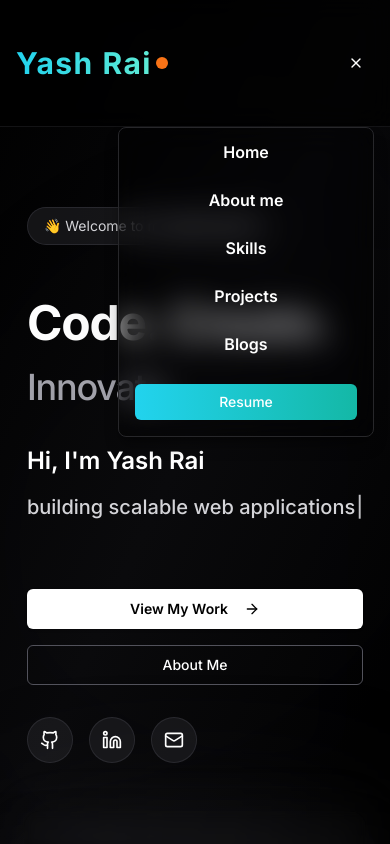
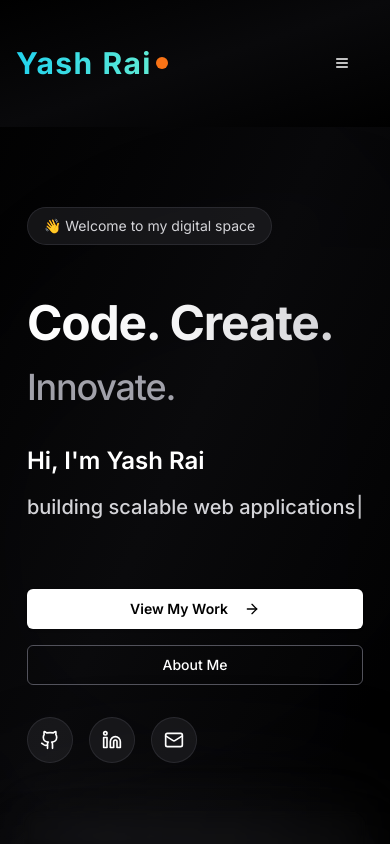
Before and after one commit to yasshrai/portfolio, a Next.js app: page / in a window 390 px wide. Shown: the top 844 px of the page. Built offline with nearby package versions, Linux system fonts and the light colour scheme.

Commit message:
update navbar

```diff
--- a/src/app/components/NavBar.tsx
+++ b/src/app/components/NavBar.tsx
@@ -3,23 +3,24 @@
 import Link from "next/link"
 import { useState } from "react"
 import { motion, AnimatePresence } from "framer-motion"
-import { Menu, X, Download } from 'lucide-react'
+import { Menu, X, Download } from "lucide-react"
 import { Button } from "@/components/ui/button"
 
 export default function Navbar() {
   const [mobileMenu, setMobileMenu] = useState(false)
-  const handleChange = () => {
-    setMobileMenu(!mobileMenu)
-  }
+  const handleChange = () => setMobileMenu(!mobileMenu)
 
   return (
     <>
+      {/* ===== Outer Navbar Wrapper ===== */}
       <motion.nav
         initial={{ y: -100 }}
         animate={{ y: 0 }}
         transition={{ type: "spring", stiffness: 100 }}
-        className="h-[15vh] sticky top-0 w-full z-50 flex items-center justify-between px-4 md:px-8 bg-black/70 backdrop-blur-md border-b border-zinc-800/50 text-white"
+        className="h-[15vh] sticky top-0 w-full z-50 flex items-center justify-between px-4 md:px-8
+        bg-gradient-to-br from-black via-zinc-950 to-black backdrop-blur-md text-white"
       >
+        {/* ===== Logo ===== */}
         <motion.div
           initial={{ opacity: 0 }}
           animate={{ opacity: 1 }}
@@ -31,42 +32,47 @@ export default function Navbar() {
           </h1>
           <span className="h-3 w-3 rounded-full bg-orange-500 relative top-0 left-1"></span>
         </motion.div>
+
+        {/* ===== Desktop Menu (lg+) ===== */}
         <motion.ul
           initial={{ opacity: 0, y: -20 }}
           animate={{ opacity: 1, y: 0 }}
           transition={{ delay: 0.3 }}
-          className="hidden sm:flex justify-evenly sm:gap-8"
+          className="hidden lg:flex justify-evenly gap-8
+          bg-neutral-900/60 backdrop-blur-lg backdrop-saturate-50
+          rounded-xl shadow-lg shadow-black/30
+          border border-neutral-700/50
+          text-zinc-100 h-10 items-center px-4"
         >
           {[
             { name: "Home", route: "" },
             { name: "About me", route: "about" },
             { name: "Skills", route: "skills" },
             { name: "Projects", route: "project" },
-            { name: "Blogs", route: "blog" }
+            { name: "Blogs", route: "blog" },
           ].map(({ name, route }) => (
             <Link
               key={name}
               href={`/${route}`}
-              onClick={handleChange}
-              className="py-3 px-4 hover:bg-neutral-900 rounded-lg flex items-center justify-center font-semibold transition duration-300 ease-in-out"
+              className="py-2 px-4 hover:bg-neutral-800/50 rounded-lg flex items-center justify-center font-semibold transition duration-300 ease-in-out"
             >
               {name}
             </Link>
           ))}
+        </motion.ul>
 
-        </motion.ul>
+        {/* ===== Desktop Resume Button (lg+) ===== */}
         <motion.div
           initial={{ opacity: 0, scale: 0.5 }}
           animate={{ opacity: 1, scale: 1 }}
           transition={{ delay: 0.5 }}
-          className="hidden sm:block"
+          className="hidden lg:block"
         >
-
           <Button
             asChild
             variant="secondary"
             size="lg"
-            className="mt-6 bg-gradient-to-r from-cyan-500 to-teal-600 text-white hover:opacity-90"
+            className="bg-gradient-to-r from-cyan-500 to-teal-600 text-white hover:opacity-90"
           >
             <Link href="/yashrai_resume.pdf" target="_blank">
               Resume <Download className="ml-2" size={20} />
@@ -74,36 +80,53 @@ export default function Navbar() {
           </Button>
         </motion.div>
 
-        <motion.div initial={{ opacity: 0 }} animate={{ opacity: 1 }} transition={{ delay: 0.2 }} className="sm:hidden">
-          <Button variant="ghost" size="icon" onClick={handleChange} className=" hover:bg-stone-900">
-            {mobileMenu ? <Menu className="h-6 w-6 text-white " /> : <X className="h-6 w-6 text-white" />}
+        {/* ===== Mobile Menu Toggle (below lg) ===== */}
+        <motion.div
+          initial={{ opacity: 0 }}
+          animate={{ opacity: 1 }}
+          transition={{ delay: 0.2 }}
+          className="lg:hidden"
+        >
+          <Button
+            variant="ghost"
+            onClick={handleChange}
+            className="hover:bg-neutral-900/60 h-16 w-16 rounded-full flex items-center justify-center transition duration-200 ease-in-out"
+          >
+            {mobileMenu ? (
+              <X size={50} className="text-white" />
+            ) : (
+              <Menu size={50} className="text-white" />
+            )}
           </Button>
+
         </motion.div>
       </motion.nav>
 
+      {/* ===== Mobile Menu Drawer (below lg) ===== */}
       <AnimatePresence>
-        {!mobileMenu && (
+        {mobileMenu && (
           <motion.div
             initial={{ opacity: 0, x: 100 }}
             animate={{ opacity: 1, x: 0 }}
             exit={{ opacity: 0, x: 100 }}
             transition={{ type: "spring", stiffness: 100 }}
-            className="sm:hidden flex flex-col text-white h-auto w-64 fixed right-4 top-[15vh] bg-black/30 backdrop-blur-lg backdrop-saturate-150 z-50 rounded-lg overflow-hidden border border-zinc-800 shadow-lg shadow-black/40"
-
-
+            className="lg:hidden flex flex-col text-white w-64 fixed right-4 top-[15vh]
+            bg-neutral-950/70 backdrop-blur-xl backdrop-saturate-150
+            rounded-xl overflow-hidden border border-neutral-700/50
+            shadow-lg shadow-black/40 z-50"
           >
             {[
               { name: "Home", route: "" },
               { name: "About me", route: "about" },
               { name: "Skills", route: "skills" },
               { name: "Projects", route: "project" },
-              { name: "Blogs", route: "blog" }
+              { name: "Blogs", route: "blog" },
             ].map(({ name, route }) => (
               <Link
                 key={name}
                 href={`/${route}`}
                 onClick={handleChange}
-                className="py-3 px-4 hover:bg-zinc-800/50 flex items-center justify-center font-semibold transition duration-300 ease-in-out"
+                className="py-3 px-4 hover:bg-neutral-800/60 flex items-center justify-center font-semibold transition duration-300 ease-in-out"
               >
                 {name}
               </Link>
@@ -112,7 +135,7 @@ export default function Navbar() {
             <Button
               asChild
               variant="secondary"
-              className="m-4 bg-gradient-to-r  from-cyan-400 to-teal-500 text-white hover:opacity-90"
+              className="m-4 bg-gradient-to-r from-cyan-400 to-teal-500 text-white hover:opacity-90"
             >
               <Link href="/yashrai_resume.pdf" target="_blank" onClick={handleChange}>
                 Resume
```
